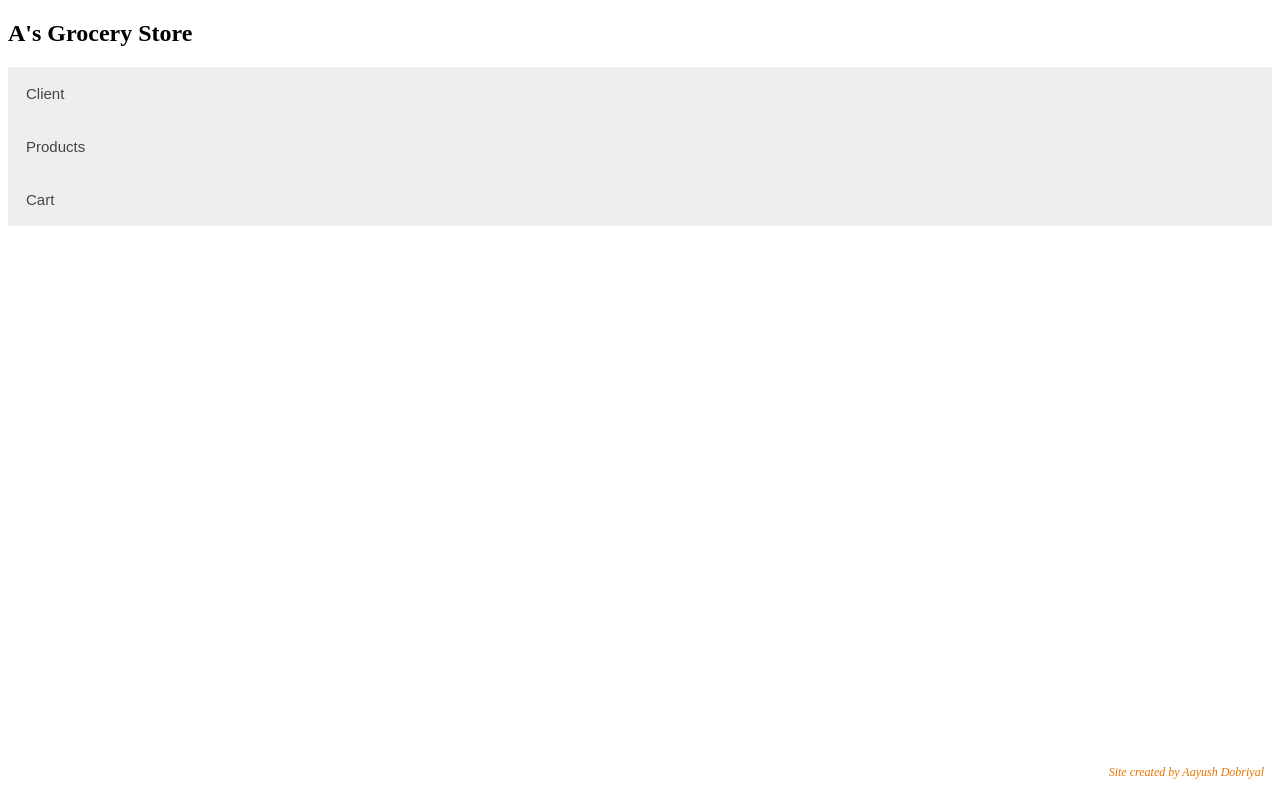
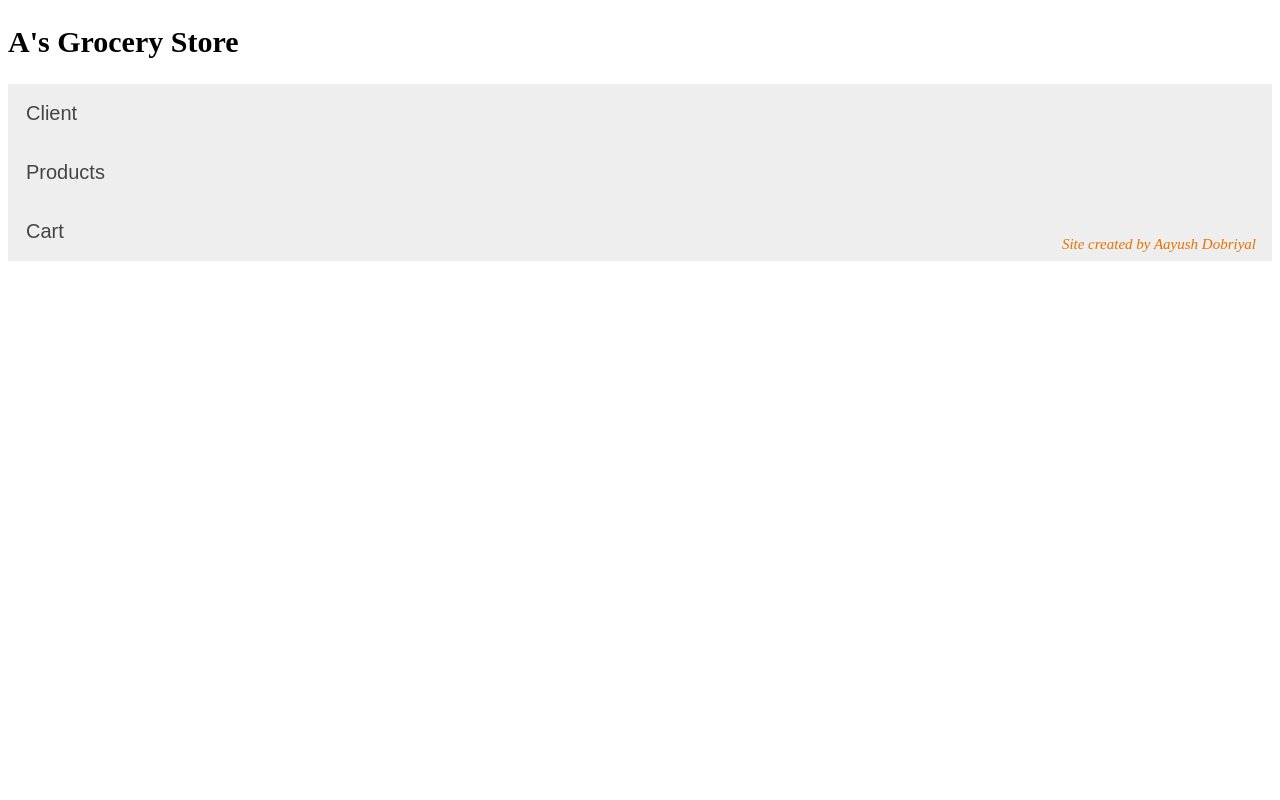
Before and after one commit to adobr026/adobr026.github.io, a web app: file SEG3125-Module3-Grocery/index.html in a window 1280 px wide. Run offline with its HTML, style and script files only (its server is not run), Linux system fonts and the light colour scheme.

Commit message:
finished module

```diff
--- a/SEG3125-Module3-Grocery/index.html
+++ b/SEG3125-Module3-Grocery/index.html
@@ -15,7 +15,7 @@
   <p>Tell us a bit about you.</p>
 	Please select your dietary preference(s):<br>
   <input type="checkbox" id="Vegetarian" name="Vegetarian" onclick="populateListProductChoices('displayProduct')">Vegetarian</input><br>
-  <input type="checkbox" id="GlutenFree" name="GlutenFree" onclick="populateListProductChoices('displayProduct')">GlutenFree</input><br>
+  <input type="checkbox" id="GlutenFree" name="GlutenFree" onclick="populateListProductChoices('displayProduct')">Gluten Free</input><br>
   <input type="checkbox" id="Organic" name="Organic" onclick="populateListProductChoices('displayProduct')">Organic</input><br>
   <input type="checkbox" id="None" name="None" onclick="populateListProductChoices('displayProduct')">None</input>
 </div>
@@ -39,8 +39,8 @@
 
 <script src="scripts/groceries.js"></script>
 <script src="scripts/main.js"></script>
-<footer>
-	<p id="signature">Site created by Aayush Dobriyal</p>
-</footer>
+<div class="footer">
+	<div id="signature">Site created by Aayush Dobriyal</div>
+</div>
 </body>
 </html>
--- a/SEG3125-Module3-Grocery/scripts/main.js
+++ b/SEG3125-Module3-Grocery/scripts/main.js
@@ -47,15 +47,20 @@ function populateListProductChoices(slct2) {
 		var productPrice = optionArray[i][1];
 		// create the checkbox and add in HTML DOM
 
+		var view = document.createElement('img');
+		view.src = "images/"+productName+".jpg";
+		view.width = 100;
+		view.height = 100;
+		s2.appendChild(view);
+
 		// create a label for the checkbox, and also add in HTML DOM
 		var label = document.createElement('label');
 		label.htmlFor = productName;
 		label.appendChild(document.createTextNode(productName +": $"+productPrice));
 		s2.appendChild(label);
 
-		var view = document.createElement('img');
-		view.src = "../images/"+productName+".jpg";
-		s2.appendChild(view);
+
+
 		// Uses a number text input to allow users to select how many of each product they want
 		var numberBox = document.createElement("input");
 		numberBox.type = "number";
@@ -88,7 +93,14 @@ function selectedItems(){
 	para.appendChild(document.createElement("br"));
 	for (i = 0; i < ele.length; i++) {
 		if (ele[i].value > 0) { // only show the objects for which the user entered a value
-			console.log(ele[i]);
+
+		// Adding image to cart
+			var view = document.createElement('img');
+			view.src = "images/"+ele[i].id+".jpg";
+			view.width = 100;
+			view.height = 100;
+			para.appendChild(view);
+
 			para.appendChild(document.createTextNode(ele[i].value +" "+ele[i].id));
 			para.appendChild(document.createElement("br"));
 			chosenProducts.push([ele[i].id,ele[i].value]);
--- a/SEG3125-Module3-Grocery/styles/style.css
+++ b/SEG3125-Module3-Grocery/styles/style.css
@@ -1,6 +1,10 @@
 /* This style sheet is taken from  https://www.w3schools.com/howto/howto_js_tabs.asp> */
 
 /* Style the tab */
+
+body {
+	font-size: 20px;
+}
 .accordian {
   background-color: #eee;
   color: #444;
@@ -8,14 +12,35 @@
   padding: 18px;
   width: 100%;
   border: none;
+  font-size: 20px;
   text-align: left;
   outline: none;
-  font-size: 15px;
   transition: 0.4s;
 }
 
 /* Change background color of buttons on hover */
 .accordian:hover {
+  background-color: #ccc;
+}
+
+/* Style the buttons that are used to open the tab content */
+.tab{
+  background-color: inherit;
+  float: left;
+  border: none;
+  outline: none;
+  cursor: pointer;
+  padding: 14px 16px;
+  transition: 0.3s;
+}
+
+/* Change background color of buttons on hover */
+.tab:hover {
+  background-color: #ddd;
+}
+
+/* Create an active/current tablink class */
+.tab button.active {
   background-color: #ccc;
 }
 
@@ -34,6 +59,12 @@ input[type=number]{
 	margin-top: 0px;
 }
 
+.footer {
+	width: 100%;
+	height: 100%;
+	position: relative;
+}
+
 #signature {
 	position: absolute;
 	bottom: 8px;
```
Also changed, not shown: SEG3125-Module3-Grocery/images/beef.png (deleted).
